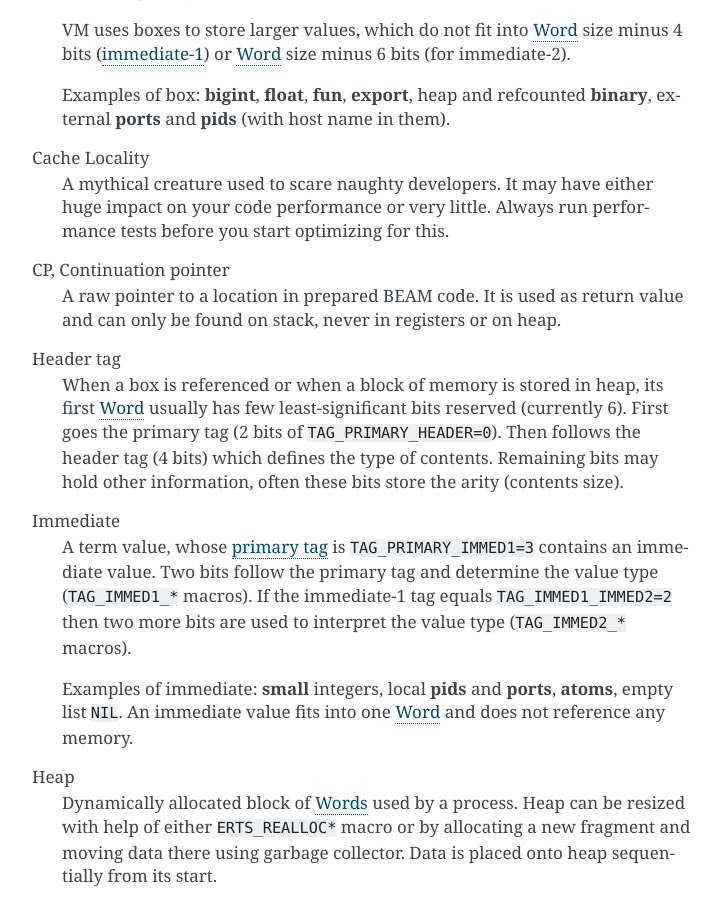
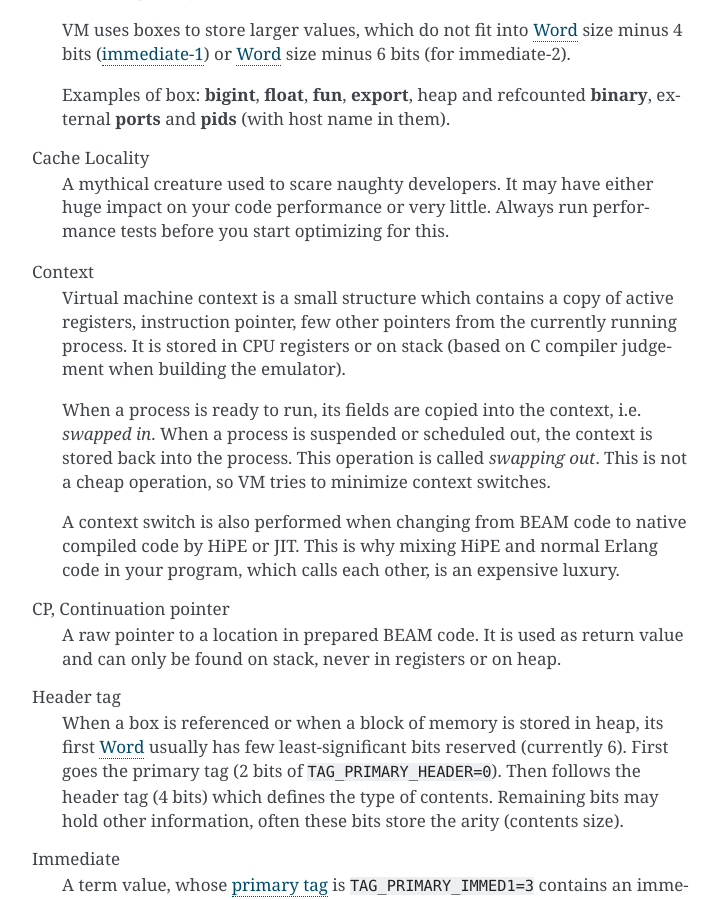
Before and after one commit to kvakvs/beam-wisdoms, a Sphinx documentation site: the page built from docs/source/definitions.rst, in a window 1280 px wide and 900 px high, scrolled down 358 px. Shown: the whole window, without its empty margins (388-1108 px from the left). Built offline with Sphinx 7.4.7, drawn with Linux system fonts in a browser that asks for light colours; some of the changed text lies outside the part shown.

Commit message:
ETF and few more definitions

```diff
--- a/docs/source/definitions.rst
+++ b/docs/source/definitions.rst
@@ -30,6 +30,22 @@ Cache Locality
     A mythical creature used to scare naughty developers. It may have either
     huge impact on your code performance or very little. Always run
     performance tests before you start optimizing for this.
+
+Context
+    Virtual machine context is a small structure which contains a copy of
+    active registers, instruction pointer, few other pointers from the
+    currently running process. It is stored in CPU registers or on stack
+    (based on C compiler judgement when building the emulator).
+
+    When a process is ready to run, its fields are copied into the context,
+    i.e. *swapped in*.
+    When a process is suspended or scheduled out, the context is stored back
+    into the process. This operation is called *swapping out*.
+    This is not a cheap operation, so VM tries to minimize context switches.
+
+    A context switch is also performed when changing from BEAM code to native
+    compiled code by HiPE or JIT. This is why mixing HiPE and normal Erlang
+    code in your program, which calls each other, is an expensive luxury.
 
 .. _def-cp:
 
@@ -129,6 +145,11 @@ Scheduler
     some sort of fair scheduling where everyone is guaranteed a slice of time,
     no matter how busy some processes are.
 
+Slot
+    A special tagged value which points at a register, float register, or a
+    stack slot. It is used internally by instructions and never appears in
+    Erlang programs as data.
+
 .. _def-stack:
 
 Stack
--- a/docs/source/index.rst
+++ b/docs/source/index.rst
@@ -38,8 +39,8 @@ Deeper Knowledge Section
     :maxdepth: 2
 
     definitions
+    memory-layout
     data-sizes
-    memory-layout
     heap-layout
     interfacing
     beam-file
```
Also changed, not shown: other parts of docs/source/index.rst (+1 -0 lines), docs/source/eli5-etf.rst (added, +35 -0 lines), docs/source/eli5-process-heap.rst (+7 -0 lines).
